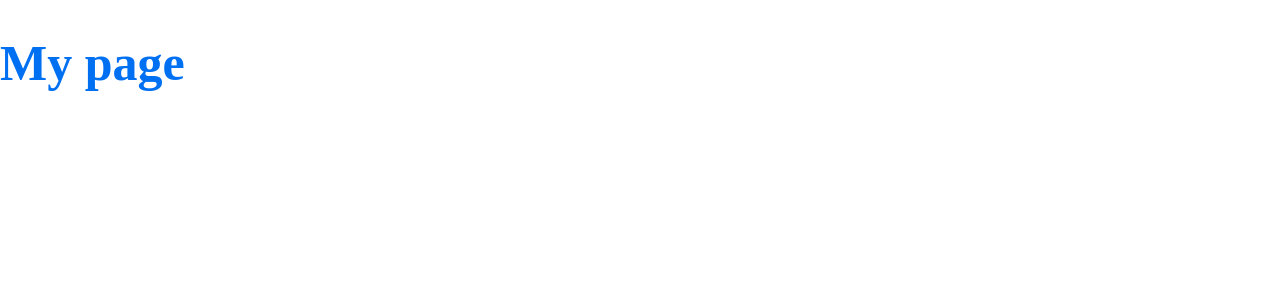
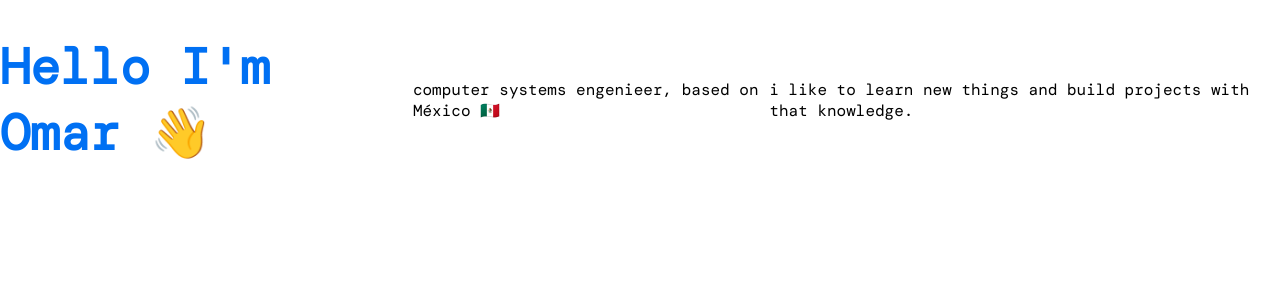
Before and after one commit to omarlc/website, a Next.js app: page / in a window 1280 px wide. Shown: the top 300 px of the page. Built offline with nearby package versions, Linux system fonts and the light colour scheme.

Commit message:
🎉 Begin website project

```diff
--- a/package.json
+++ b/package.json
@@ -1,4 +1,6 @@
 {
+  "name": "personal-site",
+  "version": "1.0.0",
   "private": true,
   "scripts": {
     "dev": "next",
--- a/pages/_app.js
+++ b/pages/_app.js
@@ -1,4 +1,4 @@
-import { createGlobalStyle, ThemeProvider } from 'styled-components'
+import { createGlobalStyle, ThemeProvider } from "styled-components";
 
 const GlobalStyle = createGlobalStyle`
   body {
@@ -6,13 +6,17 @@ const GlobalStyle = createGlobalStyle`
     padding: 0;
     box-sizing: border-box;
   }
-`
+
+  html {
+    font-family: 'DM Mono', monospace;
+  }
+`;
 
 const theme = {
   colors: {
-    primary: '#0070f3',
+    primary: "#0070f3",
   },
-}
+};
 
 export default function App({ Component, pageProps }) {
   return (
@@ -22,5 +26,5 @@ export default function App({ Component, pageProps }) {
         <Component {...pageProps} />
       </ThemeProvider>
     </>
-  )
+  );
 }
--- a/pages/_document.js
+++ b/pages/_document.js
@@ -1,19 +1,21 @@
-import Document from 'next/document'
-import { ServerStyleSheet } from 'styled-components'
+import Document, { Html, Main, NextScript, Head } from "next/document";
+import { useDebugValue } from "react/cjs/react.production.min";
+
+import { ServerStyleSheet } from "styled-components";
 
 export default class MyDocument extends Document {
   static async getInitialProps(ctx) {
-    const sheet = new ServerStyleSheet()
-    const originalRenderPage = ctx.renderPage
+    const sheet = new ServerStyleSheet();
+    const originalRenderPage = ctx.renderPage;
 
     try {
       ctx.renderPage = () =>
         originalRenderPage({
           enhanceApp: (App) => (props) =>
             sheet.collectStyles(<App {...props} />),
-        })
+        });
 
-      const initialProps = await Document.getInitialProps(ctx)
+      const initialProps = await Document.getInitialProps(ctx);
       return {
         ...initialProps,
         styles: (
@@ -22,9 +24,30 @@ export default class MyDocument extends Document {
             {sheet.getStyleElement()}
           </>
         ),
-      }
+      };
     } finally {
-      sheet.seal()
+      sheet.seal();
     }
   }
+
+  render() {
+    return (
+      <Html>
+        <Head>
+          <link rel="preconnect" href="https://fonts.googleapis.com" />
+          <link
+            rel="preconnect"
+            href="https://fonts.gstatic.com"
+            crossOrigin="true"
+          />
+          <link
+            href="https://fonts.googleapis.com/css2?family=DM+Mono&display=swap"
+            rel="stylesheet"
+          />
+        </Head>
+        <Main />
+        <NextScript />
+      </Html>
+    );
+  }
 }
--- /dev/null
+++ b/pages/components/Layout.jsx
@@ -0,0 +1,16 @@
+import styled from "styled-components";
+const StyledLayout = styled.div`
+  display: flex;
+  align-items: center;
+  justify-content: center;
+`;
+
+const Layout = ({ children }) => {
+  return (
+    <>
+      <StyledLayout>{children}</StyledLayout>
+    </>
+  );
+};
+
+export default Layout;
--- a/pages/index.js
+++ b/pages/index.js
@@ -1,10 +1,25 @@
-import styled from 'styled-components'
+import styled from "styled-components";
+import Head from "next/head";
+import Layout from "./components/Layout";
 
 const Title = styled.h1`
   font-size: 50px;
   color: ${({ theme }) => theme.colors.primary};
-`
+`;
 
 export default function Home() {
-  return <Title>My page</Title>
+  return (
+    <>
+      <Head>
+        <title>Omar López</title>
+      </Head>
+      <Layout>
+        <Title>Hello I'm Omar 👋</Title>
+        <p>computer systems engenieer, based on México 🇲🇽 </p>
+        <p>
+          i like to learn new things and build projects with that knowledge.
+        </p>
+      </Layout>
+    </>
+  );
 }
```
Also changed, not shown: pages/about.js (added), pages/blog.js (added), pages/components/Navbar.jsx (added), pages/projects.js (added), pages/resume.js (added).
